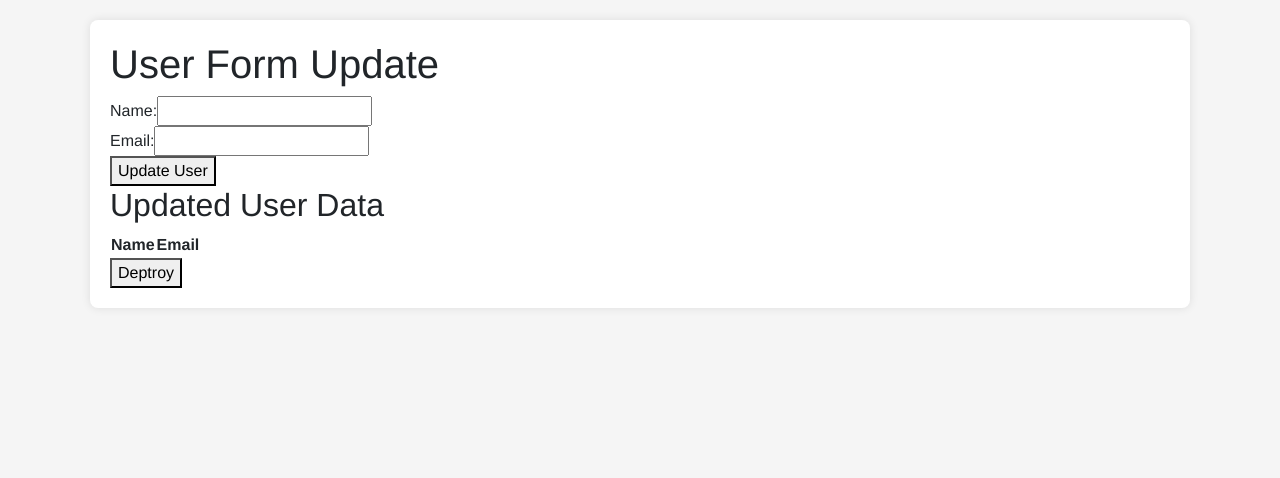
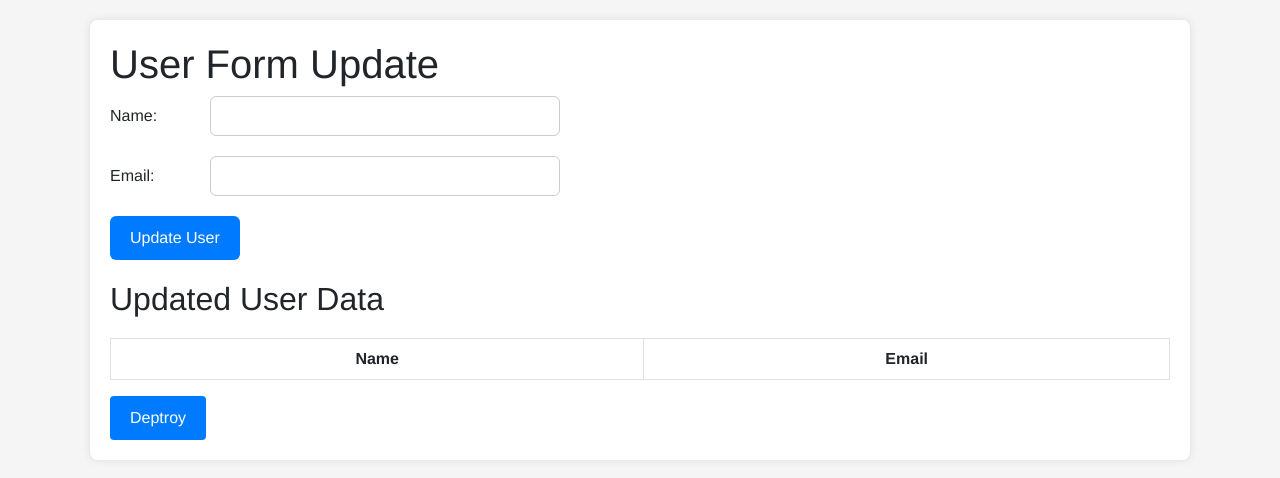
Before and after one commit to duongpham-0505/demo-vue, a Vue app: page / in a window 1280 px wide. Shown: the top 478 px of the page. Built offline with nearby package versions, Linux system fonts and the light colour scheme; no server answers.

Commit message:
update code lifecycle

```diff
--- a/src/App.vue
+++ b/src/App.vue
@@ -2,7 +2,7 @@
   <div class="list-view">
     <UserUpdate v-if="showComponent"/>
 
-    <button @click="toggleComponent">Deptroy</button></div>
+    <button class="toggle" @click="toggleComponent">Deptroy</button></div>
 </template>
 
 <script>
@@ -43,4 +43,12 @@
     border-radius: 8px;
     box-shadow: 0 0 10px rgba(0, 0, 0, 0.1);
   }
+  .toggle {
+    padding: 10px 20px;
+    background-color: #007bff;
+    color: white;
+    border: none;
+    border-radius: 4px;
+    cursor: pointer;
+  }
 </style>
--- a/src/components/UserFormUpdate.vue
+++ b/src/components/UserFormUpdate.vue
@@ -1,4 +1,5 @@
 <template>
+    <div>
         <div>
             <h1>User Form Update</h1>
             <form @submit.prevent="updateUser">
@@ -12,23 +13,25 @@
                 </div>
                 <button type="submit">Update User</button>
             </form>
-        <h2>Updated User Data</h2>
-        <table>
+            <h2 class="title-update">Updated User Data</h2>
+            <table class="table table-striped table-bordered">
                 <thead>
                     <tr>
-                    <th>Name</th>
-                    <th>Email</th>
+                        <th class="text-center">Name</th>
+                        <th class="text-center">Email</th>
                     </tr>
                 </thead>
                 <tbody>
                     <tr v-if="updatedUser">
-                    <td>{{ updatedUser.name }}</td>
-                    <td>{{ updatedUser.email }}</td>
+                        <td class="text-center">{{ updatedUser.name }}</td>
+                        <td class="text-center">{{ updatedUser.email }}</td>
                     </tr>
                 </tbody>
             </table>
         </div>
+    </div>
 </template>
+
 <script>
     export default {
         name: 'UserFormUpdate',
@@ -53,7 +56,7 @@ export default {
                     .catch(error => {
                         console.error('Error fetching user data:', error);
                     });
-            console.log('fetchUserData: Đã fetch dữ liệu user success.');
+                console.log('fetchUserData: đã fetch dữ liệu user thành công.');
             },
             updateUser() {
                 fetch(`https://jsonplaceholder.typicode.com/users/${this.userId}`, {
@@ -65,8 +68,8 @@ export default {
                 })
                     .then(response => response.json())
                     .then(data => {
-                    console.log('User updated:', data);
                         this.updatedUser = data;
+                        console.log('updateUser: updatedUser =', this.updatedUser);
                     })
                     .catch(error => {
                         console.error('Error updating user:', error);
@@ -74,31 +77,72 @@ export default {
             }
         },
         beforeCreate() {
-        console.log('beforeCreate: Componet đang trong quá trình khởi tạo.');
+            console.log('beforeCreate: Component đang trong quá trình khởi tạo.');
+            console.log('beforeCreate: Không thể truy cập data, methods, computed properties -> response : ' + this.user);
         },
         created() {
             console.log('created: Component đã được khởi tạo nhưng chưa gắn vào DOM.');
             this.fetchUserData();
+            console.log('created: Đã fetch dữ liệu user. -> response :' + this.user);
         },
         beforeMount() {
             console.log('beforeMount: dữ liệu đã được gắn vào DOM nhưng chưa được render ra giao diện.');
+            console.log('beforeMount: Không thể truy cập các phần tử trong DOM. -> response : ', this.$el);
         },
         mounted() {
-        console.log('mounted: được gắn vào DOM và đã render ra giao diện.');
+            console.log('mounted: Component đã được gắn vào DOM và đã render ra giao diện.');
+            console.log('mounted: Có thể truy cập các phần tử trong DOM. -> response', this.$el);
         },
         beforeUpdate() {
             console.log('beforeUpdate: Component sắp cập nhật DOM.');
+            console.log('beforeUpdate: trước khi cập nhật DOM dữ liệu user cũ : ', this.user, '  : response mới : ', this.updatedUser);
         },
         updated() {
             console.log('updated: DOM đã được cập nhật với dữ liệu mới.');
+            console.log('updated: Sau khi cập nhật DOM dữ liệu user cũ : ', this.user, ' response mới :', this.updatedUser);
         },
         beforeUnmount() {
-        console.log('beforeUnmount: Component sắp bị xóa khỏi DOM..');
+            console.log('beforeUnmount: Component sắp bị xóa khỏi DOM.');
+            console.log('beforeUnmount: Có thể thực hiện các công việc dọn dẹp trước khi component bị xóa. -> response : ', this.updatedUser);
         },
         unmounted() {
             console.log('unmounted: Component đã bị xóa khỏi DOM.');
-    },
+            console.log('unmounted: Không thể truy cập các phần tử trong DOM. -> response : ', this.updatedUser);
+        }
     };
 </script>
 
-<style scoped></style>
+<style scoped>
+    body {
+        font-family: Arial, sans-serif;
+        margin: 0;
+        padding: 0;
+    }
+    form div {
+        margin-bottom: 20px;
+    }
+    form div label {
+        display: inline-block;
+        width: 100px;
+    }
+    form div input {
+        width: 350px;
+        padding: 7px;
+        border-radius: 6px;
+        border: 1px solid #ccc;
+    }
+    input:focus {
+        outline: none;
+    }
+    button {
+        padding: 10px 20px;
+        background-color: #007bff;
+        color: #fff;
+        border: none;
+        border-radius: 6px;
+        cursor: pointer;
+    }
+    .title-update {
+        margin: 20px 0;
+    }
+</style>
```
Lines whose indentation alone changed are shown as unchanged.
